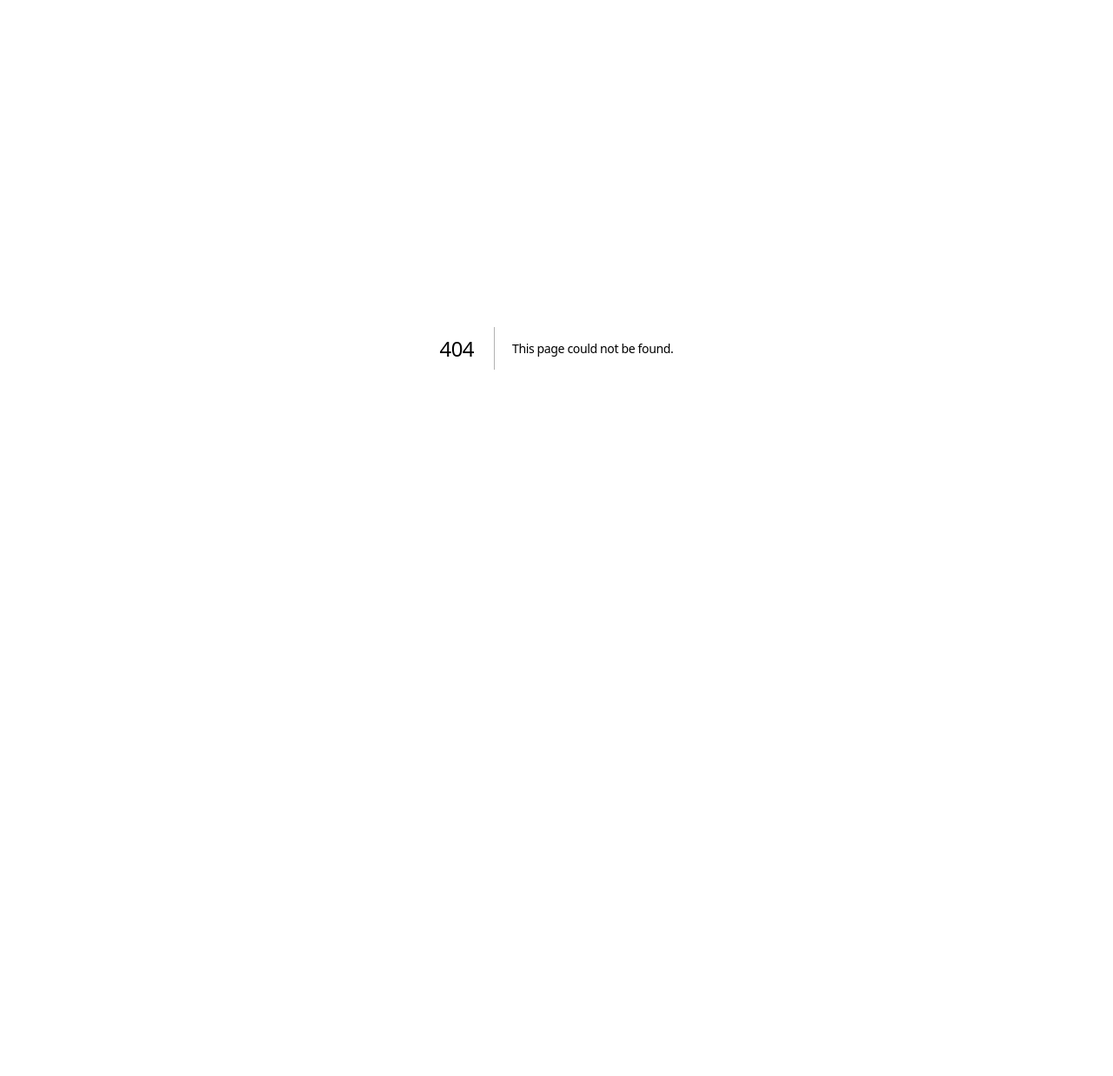
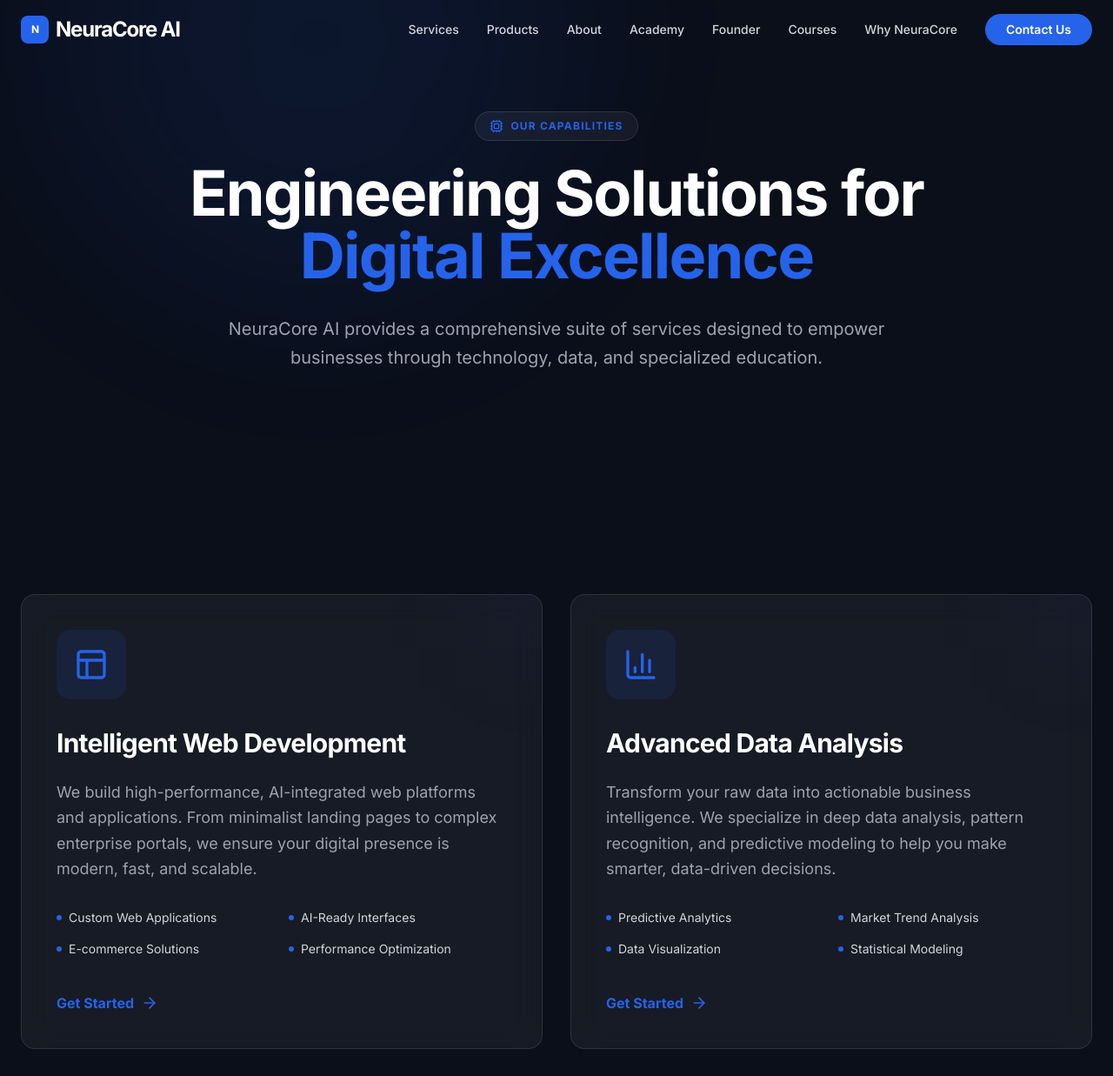
Before and after one commit to Sammione/samweb, a Next.js app: page /services in a window 1280 px wide. Before the commit this address had no page. Shown: the top 1237 px of the page at 87% size. Before the commit the page ends 800 px from the top, so only its background shows below. Built offline with nearby package versions, Linux system fonts and the light colour scheme.

Commit message:
feat: add comprehensive services page and navbar link

```diff
--- /dev/null
+++ b/src/app/services/page.tsx
@@ -0,0 +1,181 @@
+"use client";
+
+import { motion } from "framer-motion";
+import {
+    Layout,
+    BarChart3,
+    GraduationCap,
+    Microscope,
+    ArrowRight,
+    Globe,
+    Database,
+    Cpu,
+    Search
+} from "lucide-react";
+import Link from "next/link";
+import Navbar from "@/components/Navbar";
+import Footer from "@/components/Footer";
+
+const services = [
+    {
+        title: "Intelligent Web Development",
+        description: "We build high-performance, AI-integrated web platforms and applications. From minimalist landing pages to complex enterprise portals, we ensure your digital presence is modern, fast, and scalable.",
+        icon: <Layout className="w-10 h-10" />,
+        features: ["Custom Web Applications", "AI-Ready Interfaces", "E-commerce Solutions", "Performance Optimization"],
+        color: "blue"
+    },
+    {
+        title: "Advanced Data Analysis",
+        description: "Transform your raw data into actionable business intelligence. We specialize in deep data analysis, pattern recognition, and predictive modeling to help you make smarter, data-driven decisions.",
+        icon: <BarChart3 className="w-10 h-10" />,
+        features: ["Predictive Analytics", "Market Trend Analysis", "Data Visualization", "Statistical Modeling"],
+        color: "secondary"
+    },
+    {
+        title: "High-Impact Training",
+        description: "Bridging the talent gap through our specialized AI Academy. We provide hands-on, project-based training to students and professionals looking to master Data Science and AI Engineering.",
+        icon: <GraduationCap className="w-10 h-10" />,
+        features: ["Corporate Training", "Student Mentorship", "Technical Workshops", "Curriculum Design"],
+        color: "blue"
+    },
+    {
+        title: "Strategic AI Research",
+        description: "Pioneering research into intelligent systems and infrastructure stability. We conduct deep technical research to develop proprietary algorithms and innovative solutions for emerging markets.",
+        icon: <Microscope className="w-10 h-10" />,
+        features: ["Algorithm Development", "infrastructure Research", "System Optimization", "Whitepaper Publication"],
+        color: "secondary"
+    }
+];
+
+export default function ServicesPage() {
+    return (
+        <main className="min-h-screen bg-[#0B0F1A]">
+            <Navbar />
+
+            {/* Hero Section */}
+            <section className="pt-32 pb-20 section-padding relative overflow-hidden">
+                <div className="absolute top-0 left-1/4 w-[600px] h-[600px] bg-secondary/10 blur-[120px] rounded-full -ml-64 -mt-64 animate-pulse" />
+
+                <div className="max-w-7xl mx-auto relative z-10 text-center">
+                    <motion.div
+                        initial={{ opacity: 0, y: 20 }}
+                        animate={{ opacity: 1, y: 0 }}
+                        className="inline-flex items-center gap-2 px-4 py-2 glass rounded-full mb-6"
+                    >
+                        <Cpu className="w-4 h-4 text-secondary" />
+                        <span className="text-xs font-bold uppercase tracking-widest text-secondary">
+                            Our Capabilities
+                        </span>
+                    </motion.div>
+
+                    <motion.h1
+                        initial={{ opacity: 0, y: 20 }}
+                        animate={{ opacity: 1, y: 0 }}
+                        transition={{ delay: 0.1 }}
+                        className="text-5xl md:text-7xl font-bold mb-8"
+                    >
+                        Engineering Solutions for <br />
+                        <span className="text-secondary">Digital Excellence</span>
+                    </motion.h1>
+
+                    <motion.p
+                        initial={{ opacity: 0, y: 20 }}
+                        animate={{ opacity: 1, y: 0 }}
+                        transition={{ delay: 0.2 }}
+                        className="text-gray-400 text-xl max-w-3xl mx-auto leading-relaxed"
+                    >
+                        NeuraCore AI provides a comprehensive suite of services designed to empower
+                        businesses through technology, data, and specialized education.
+                    </motion.p>
+                </div>
+            </section>
+
+            {/* Services Grid */}
+            <section className="py-24 relative z-10">
+                <div className="max-w-7xl mx-auto section-padding">
+                    <div className="grid md:grid-cols-2 gap-8">
+                        {services.map((service, index) => (
+                            <motion.div
+                                key={index}
+                                initial={{ opacity: 0, y: 30 }}
+                                whileInView={{ opacity: 1, y: 0 }}
+                                viewport={{ once: true }}
+                                transition={{ delay: index * 0.1 }}
+                                className="glass-card group p-10 relative overflow-hidden flex flex-col justify-between"
+                            >
+                                <div className="absolute top-0 right-0 w-32 h-32 bg-secondary/5 blur-3xl -mr-16 -mt-16 group-hover:bg-secondary/10 transition-colors" />
+
+                                <div>
+                                    <div className="w-20 h-20 bg-secondary/10 rounded-2xl flex items-center justify-center text-secondary mb-8 group-hover:scale-110 transition-transform">
+                                        {service.icon}
+                                    </div>
+                                    <h3 className="text-3xl font-bold mb-6">{service.title}</h3>
+                                    <p className="text-gray-400 text-lg leading-relaxed mb-8">
+                                        {service.description}
+                                    </p>
+
+                                    <ul className="grid grid-cols-2 gap-4 mb-10">
+                                        {service.features.map((feature, fIndex) => (
+                                            <li key={fIndex} className="flex items-center gap-2 text-sm text-gray-300">
+                                                <div className="w-1.5 h-1.5 bg-secondary rounded-full" />
+                                                {feature}
+                                            </li>
+                                        ))}
+                                    </ul>
+                                </div>
+
+                                <Link
+                                    href="/#contact"
+                                    className="flex items-center gap-2 text-secondary font-bold group-hover:gap-4 transition-all"
+                                >
+                                    Get Started <ArrowRight className="w-5 h-5" />
+                                </Link>
+                            </motion.div>
+                        ))}
+                    </div>
+                </div>
+            </section>
+
+            {/* Why Work With Us Section */}
+            <section className="py-32 bg-[#0D121F] relative overflow-hidden">
+                <div className="max-w-7xl mx-auto section-padding relative z-10 text-center">
+                    <h2 className="text-4xl font-bold mb-16 text-center">Why Partner With Us?</h2>
+                    <div className="grid md:grid-cols-3 gap-12">
+                        <div className="space-y-4">
+                            <div className="text-secondary mb-4 flex justify-center"><Globe size={40} /></div>
+                            <h4 className="text-xl font-bold">Global Standards</h4>
+                            <p className="text-gray-400">We apply international best practices in every line of code and every data model we build.</p>
+                        </div>
+                        <div className="space-y-4">
+                            <div className="text-secondary mb-4 flex justify-center"><Database size={40} /></div>
+                            <h4 className="text-xl font-bold">Data-Centric Approach</h4>
+                            <p className="text-gray-400">Every decision we make is backed by rigorous analysis and empirical evidence.</p>
+                        </div>
+                        <div className="space-y-4">
+                            <div className="text-secondary mb-4 flex justify-center"><Search size={40} /></div>
+                            <h4 className="text-xl font-bold">Future-Focused</h4>
+                            <p className="text-gray-400">We don&apos;t just solve today&apos;s problems; we build systems that scale for tomorrow&apos;s challenges.</p>
+                        </div>
+                    </div>
+                </div>
+            </section>
+
+            {/* Final CTA */}
+            <section className="py-24 text-center section-padding">
+                <div className="glass max-w-4xl mx-auto p-12 md:p-20 rounded-[3rem] border border-white/5 relative overflow-hidden">
+                    <div className="absolute inset-0 bg-gradient-to-br from-secondary/5 to-transparent pointer-events-none" />
+                    <h2 className="text-4xl md:text-5xl font-bold mb-6">Ready to Scale?</h2>
+                    <p className="text-gray-400 text-lg mb-10 max-w-2xl mx-auto">
+                        Whether you need a cutting-edge platform, deep data insights, or a high-tier AI workforce, NeuraCore AI is your strategic partner.
+                    </p>
+                    <div className="flex flex-col md:flex-row gap-4 justify-center">
+                        <Link href="/#contact" className="btn-primary">Request a Proposal</Link>
+                        <Link href="/founder" className="btn-outline">Talk to the Founder</Link>
+                    </div>
+                </div>
+            </section>
+
+            <Footer />
+        </main>
+    );
+}
--- a/src/components/Navbar.tsx
+++ b/src/components/Navbar.tsx
@@ -18,6 +18,7 @@
     }, []);
 
     const navLinks = [
+        { name: "Services", href: "/services" },
         { name: "Products", href: "/#products" },
         { name: "About", href: "/#about" },
         { name: "Academy", href: "/#academy" },
```
